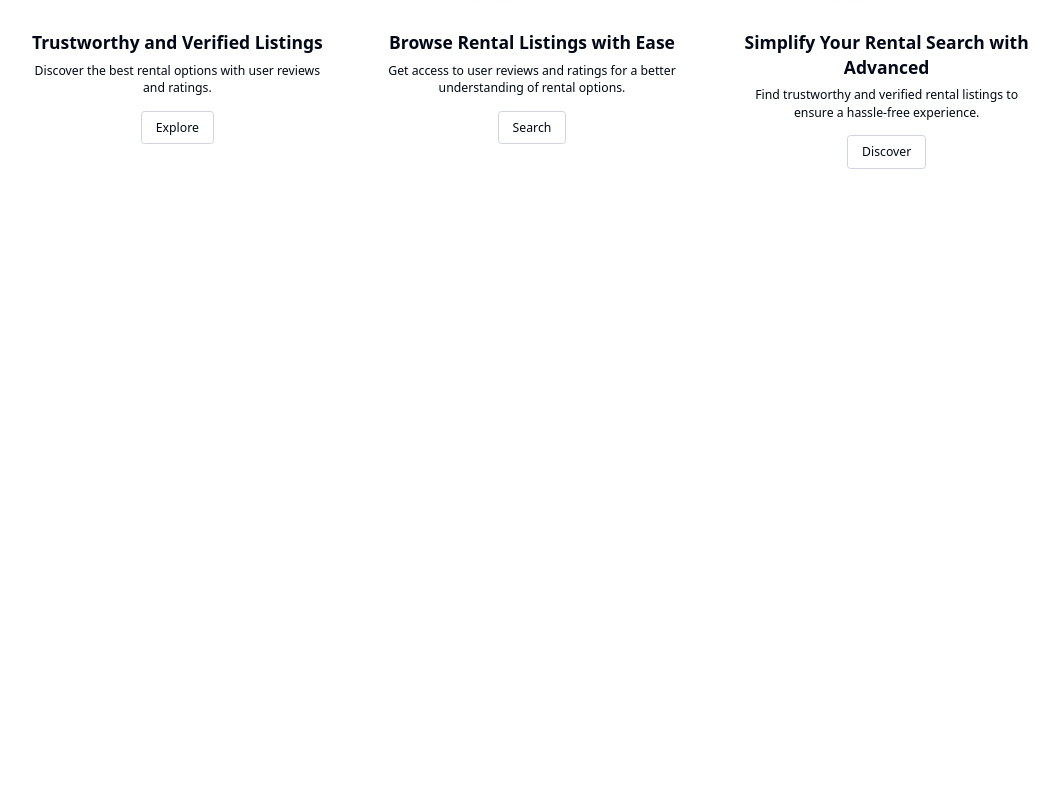
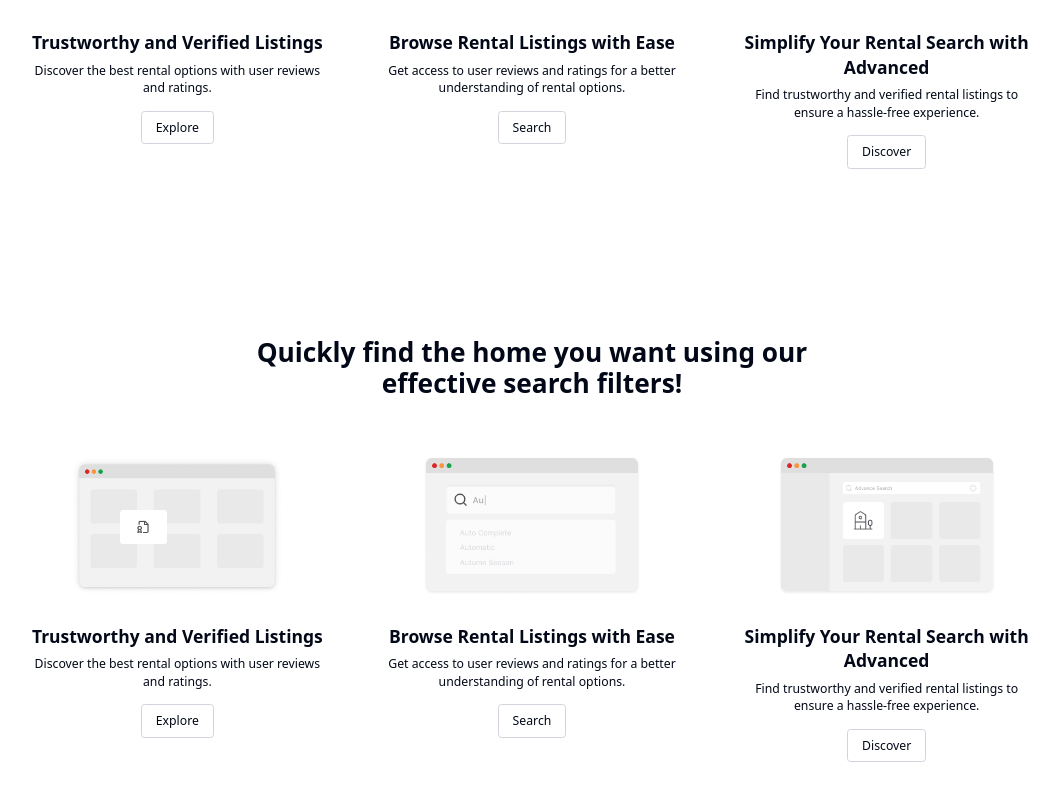
Before and after one commit to PrayagTandon/HomyRent, a Next.js app in the folder client/: page /landing in a window 1280 px wide. Shown: the part 1193-1993 px from the top of the page, without its empty margins (108-1167 px from the left). Before the commit the page ends 1446 px from the top, so only its background shows below. Built offline with nearby package versions, Linux system fonts and the light colour scheme; no server answers.

Commit message:
Starting the Discover section

```diff
--- /dev/null
+++ b/client/src/app/(nondashboard)/landing/DiscoverSection.tsx
@@ -0,0 +1,111 @@
+"use client";
+
+import React from 'react'
+import { motion } from 'framer-motion';
+import Image from 'next/image';
+import Link from 'next/link';
+
+const containerVariants = {
+    hidden: { opacity: 0, y: 50},
+    visible: {
+        opacity: 1,
+        y: 0,
+        transition: {
+            duration: 0.5,
+            staggerChildren: 0.2,
+        },
+    },
+};
+
+const itemVariants = {
+    hidden: { opacity: 0, y: 20},
+    visible: { opacity: 1, y: 0},
+};
+
+const DiscoverSection = () => {
+  return (
+    <motion.div
+        initial="hidden"
+        whileInView="visible"
+        viewport={{once: true}}
+        variants={containerVariants}
+        className=" py-24 px-6 sm:px-8 lg:px-12 xl:px-16 bg-white"
+    >
+        <div className="max-w-4xl xl:max-w-6xl mx-auto">
+            <motion.h2
+                variants={itemVariants}
+                className="text-3xl font-bold text-center mb-12 w-full sm:w-2/3 mx-auto"
+            >
+                Quickly find the home you want using our effective search filters!
+            </motion.h2>
+            <div className="grid grid-cols-1 md:grid-cols-3 gap-8 lg:gap-12 xl:gap-16">
+                {[0,1,2].map((index) => (
+                    <motion.div
+                        key={index}
+                        variants={itemVariants}
+                    >
+                        <FeatureCard
+                            imageSrc={`/landing-search${3 - index}.png`}
+                            title={
+                                [
+                                    "Trustworthy and Verified Listings",
+                                    "Browse Rental Listings with Ease",
+                                    "Simplify Your Rental Search with Advanced"
+                                ][index]
+                            }
+                            description={
+                                [
+                                    "Discover the best rental options with user reviews and ratings.",
+                                    "Get access to user reviews and ratings for a better understanding of rental options.",
+                                    "Find trustworthy and verified rental listings to ensure a hassle-free experience."
+                                ][index]
+                            }
+                            linkText={["Explore", "Search", "Discover"][index]}
+                            linkHref={["/explore", "/search", "discover"][index]}
+                        />
+                    </motion.div>
+                ))}
+            </div>
+        </div>
+    </motion.div>
+  )
+};
+
+
+// FEATUTES CARD SECTION
+const FeatureCard = ({
+    imageSrc,
+    title,
+    description,
+    linkText,
+    linkHref
+}: {
+    imageSrc: string;
+    title: string;
+    description: string;
+    linkText: string;
+    linkHref: string;
+}) => (
+    <div className="text-center">
+        <div className="p-4 rounded-lg mb-4 flex items-center justify-center h-48">
+            <Image
+                src={imageSrc}
+                width={400}
+                height={400}
+                className="w-full h-full object-contain"
+                alt={title}
+            />
+        </div>
+        <h3 className="text-xl font-semibold mb-2">
+            {title}
+        </h3>
+        <p className="mb-4">{description}</p>
+        <Link
+            href={linkHref}
+            className="inline-block border border-gray-300 rounded px-4 py-2 hover:bg-gray-100"
+            scroll={false}
+        >{linkText}</Link>
+    </div>
+)
+
+export default DiscoverSection;
--- a/client/src/app/(nondashboard)/landing/page.tsx
+++ b/client/src/app/(nondashboard)/landing/page.tsx
@@ -1,12 +1,14 @@
 import React from 'react'
 import HeroSection from './HeroSection'
 import FeaturesSection from './FeaturesSection'
+import DiscoverSection from './DiscoverSection'
 
 const Landing = () => {
   return (
     <div>
-      <HeroSection/>
+      <HeroSection />
       <FeaturesSection />
+      <DiscoverSection />
     </div>
   )
 }
```
